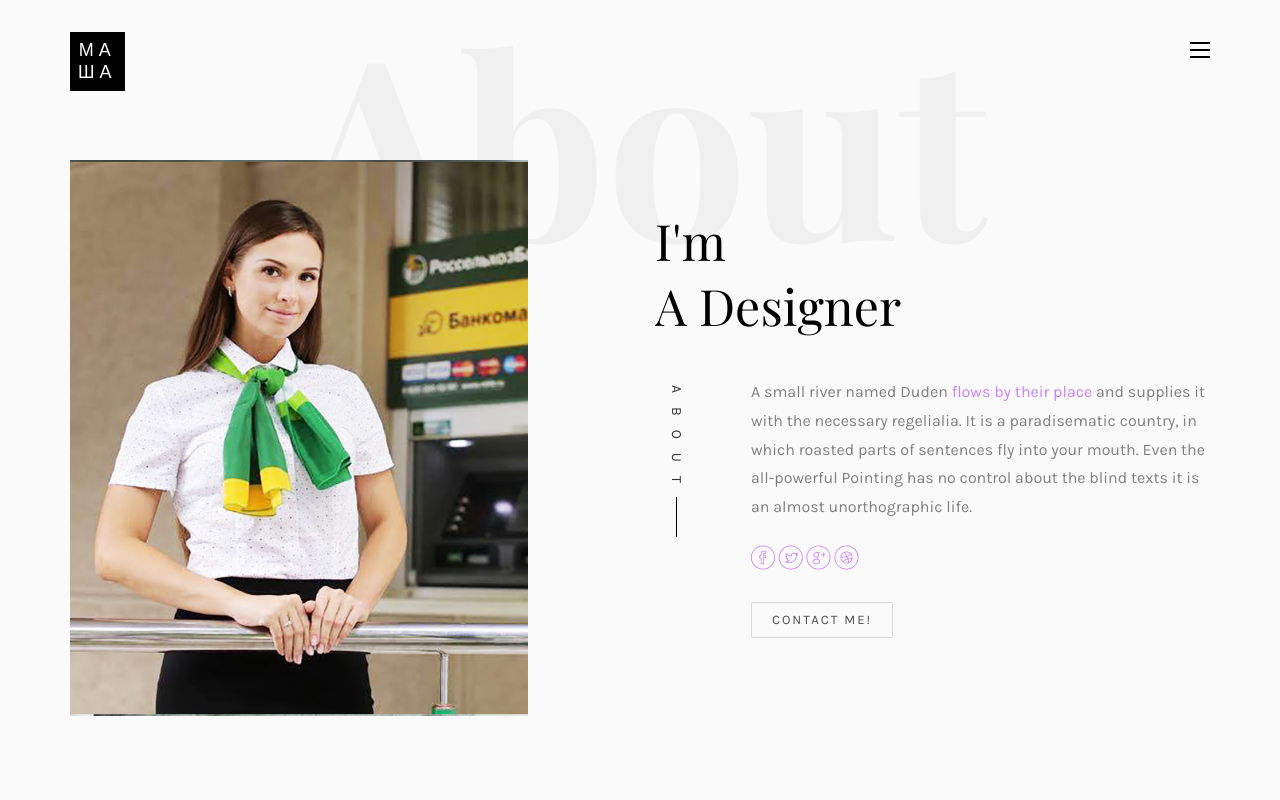
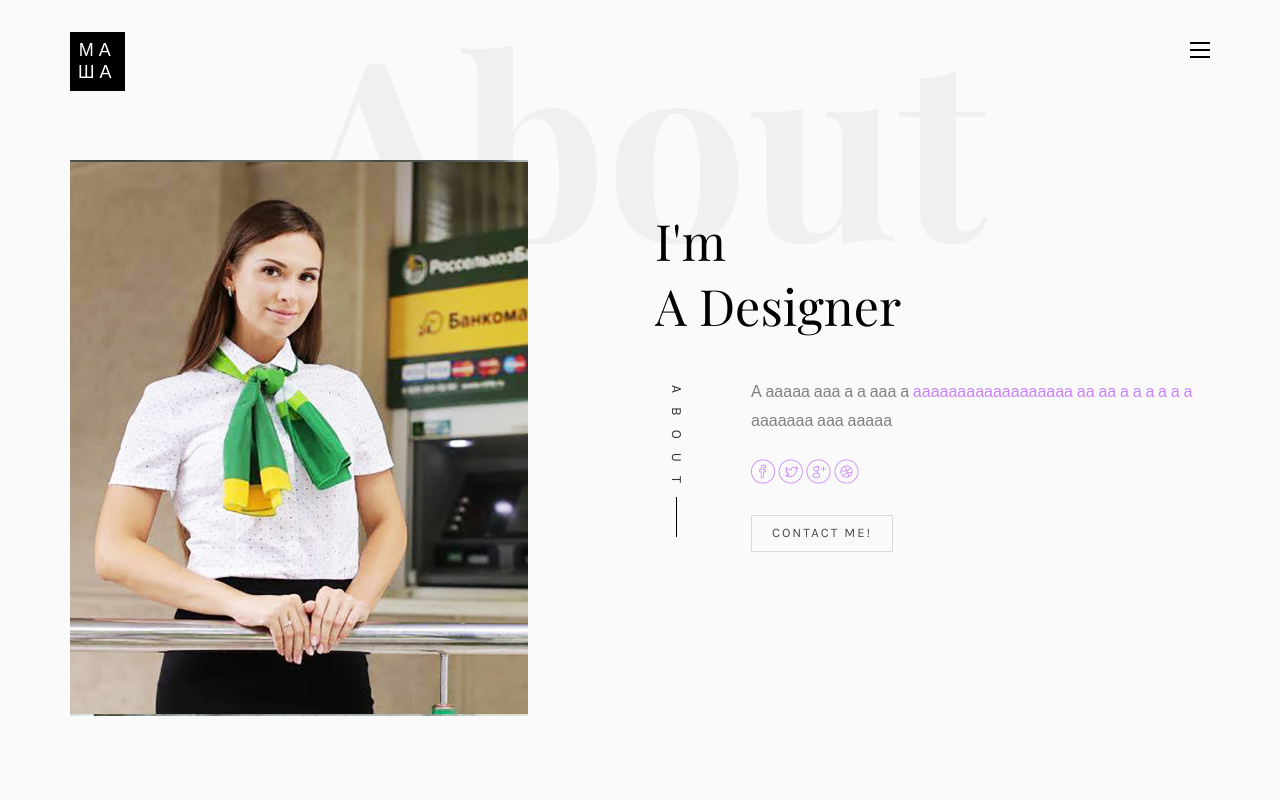
Before and after one commit to ezummi/ssss, a plain HTML site: page index.html in a window 1280 px wide. Shown: the top 800 px of the page. Drawn offline with nearby package versions, Linux system fonts and the light colour scheme; files whose address does not match are found by name; a web font is replaced by a local one.

Commit message:
Update index.html

```diff
--- a/index.html
+++ b/index.html
@@ -139,7 +139,7 @@
 								<div class="rotate">
 									<h2 class="heading">About</h2>
 								</div>
-								<p>A small river named Duden <a href="#">flows by their place</a> and supplies it with the necessary regelialia. It is a paradisematic country, in which roasted parts of sentences fly into your mouth. Even the all-powerful Pointing has no control about the blind texts it is an almost unorthographic life.</p>
+								<p>А ааааа ааа а а ааа  а <a href="#"> аааааааааааааааааа аа аа а а а а а а </a> ааааааа   ааа ааааа </p>
 								<p class="colorlib-social-icons">
 									<a href="#"><i class="icon-facebook4"></i></a>
 									<a href="#"><i class="icon-twitter3"></i></a>
```
